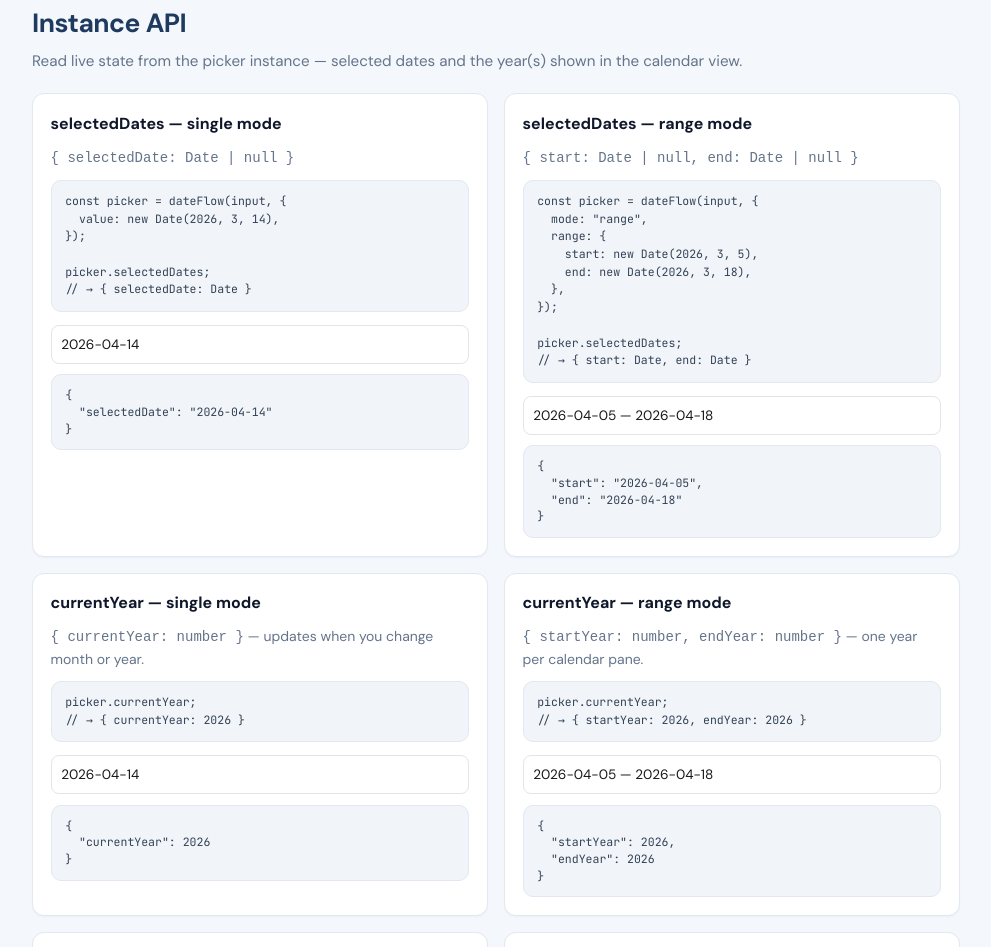
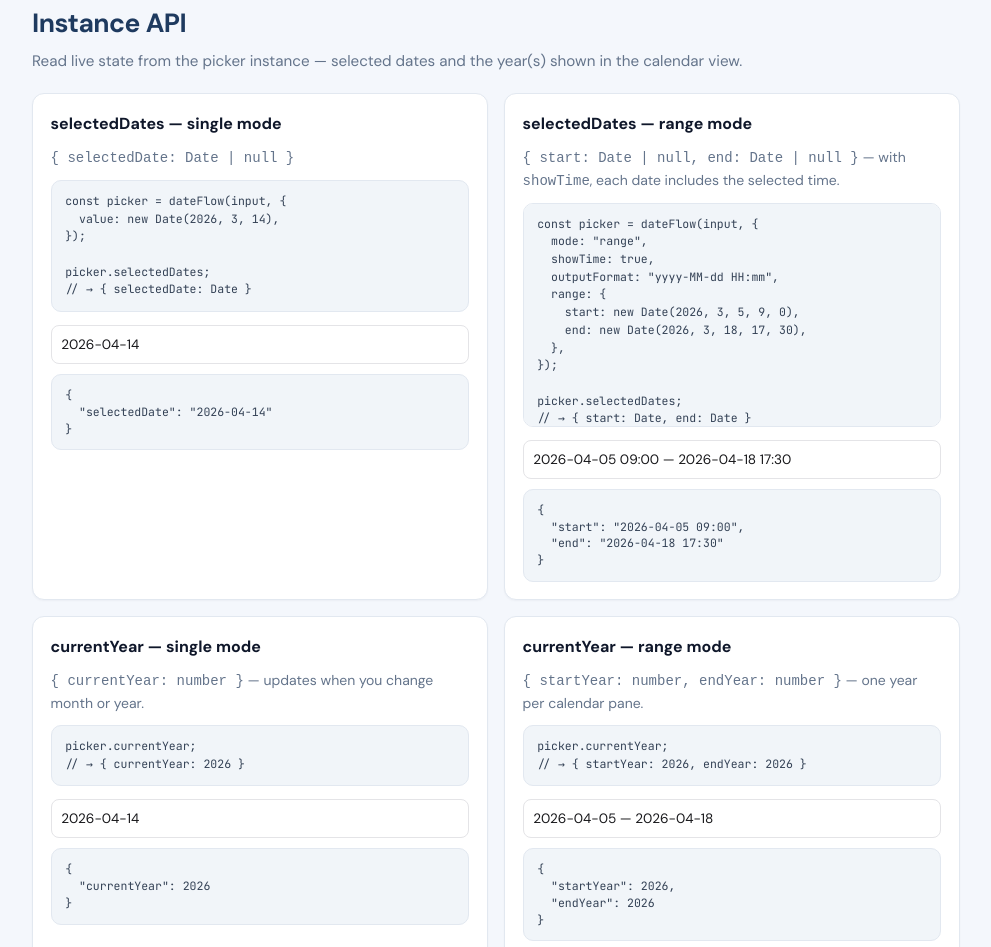
Before and after one commit to janpalicka/DateFlow, a website built with Vite: page docs/index.html in a window 1280 px wide. Shown: the part 2424-3371 px from the top of the page, without its empty margins (288-1279 px from the left). Built offline with nearby package versions, Linux system fonts and the light colour scheme.

Commit message:
docs: update api shocase for selectedDates — range mode

```diff
--- a/docs/index.html
+++ b/docs/index.html
@@ -266,13 +266,16 @@ picker.selectedDates;
         <article class="showcase-card">
           <h3 class="showcase-card__title">selectedDates — range mode</h3>
           <p class="showcase-card__desc">
-            <code>{ start: Date | null, end: Date | null }</code>
+            <code>{ start: Date | null, end: Date | null }</code> — with <code>showTime</code>, each
+            date includes the selected time.
           </p>
           <pre class="showcase-card__code"><code>const picker = dateFlow(input, {
   mode: "range",
+  showTime: true,
+  outputFormat: "yyyy-MM-dd HH:mm",
   range: {
-    start: new Date(2026, 3, 5),
-    end: new Date(2026, 3, 18),
+    start: new Date(2026, 3, 5, 9, 0),
+    end: new Date(2026, 3, 18, 17, 30),
   },
 });
 
--- a/docs/showcase.js
+++ b/docs/showcase.js
@@ -105,8 +105,8 @@ function mountFloatingCalendarDemo(opts, hooks = {}) {
 }
 
 /** @param {import('../src/calendar/types/types.ts').CalendarSelectedDates} dates */
-function formatSelectedDatesPreview(dates) {
-  const fmt = (d) => (d ? format(d, "yyyy-MM-dd") : null);
+function formatSelectedDatesPreview(dates, dateFormat = "yyyy-MM-dd") {
+  const fmt = (d) => (d ? format(d, dateFormat) : null);
   if ("selectedDate" in dates) {
     return JSON.stringify({ selectedDate: fmt(dates.selectedDate) }, null, 2);
   }
@@ -151,21 +151,28 @@ function mountSelectedDatesDemo(mode) {
     mode === "range"
       ? {
           mode: "range",
-          range: { start: new Date(2026, 3, 5), end: new Date(2026, 3, 18) },
+          showTime: true,
+          outputFormat: "yyyy-MM-dd HH:mm",
+          range: {
+            start: new Date(2026, 3, 5, 9, 0),
+            end: new Date(2026, 3, 18, 17, 30),
+          },
         }
       : { value: new Date(2026, 3, 14) };
+
+  const previewFormat = mode === "range" ? "yyyy-MM-dd HH:mm" : "yyyy-MM-dd";
 
   const picker = dateFlow(trigger, {
     ...options,
     onChange: () => {
-      output.textContent = formatSelectedDatesPreview(picker.selectedDates);
+      output.textContent = formatSelectedDatesPreview(picker.selectedDates, previewFormat);
     },
     onRangeChange: () => {
-      output.textContent = formatSelectedDatesPreview(picker.selectedDates);
+      output.textContent = formatSelectedDatesPreview(picker.selectedDates, previewFormat);
     },
   });
 
-  output.textContent = formatSelectedDatesPreview(picker.selectedDates);
+  output.textContent = formatSelectedDatesPreview(picker.selectedDates, previewFormat);
 
   return wrap;
 }
```
